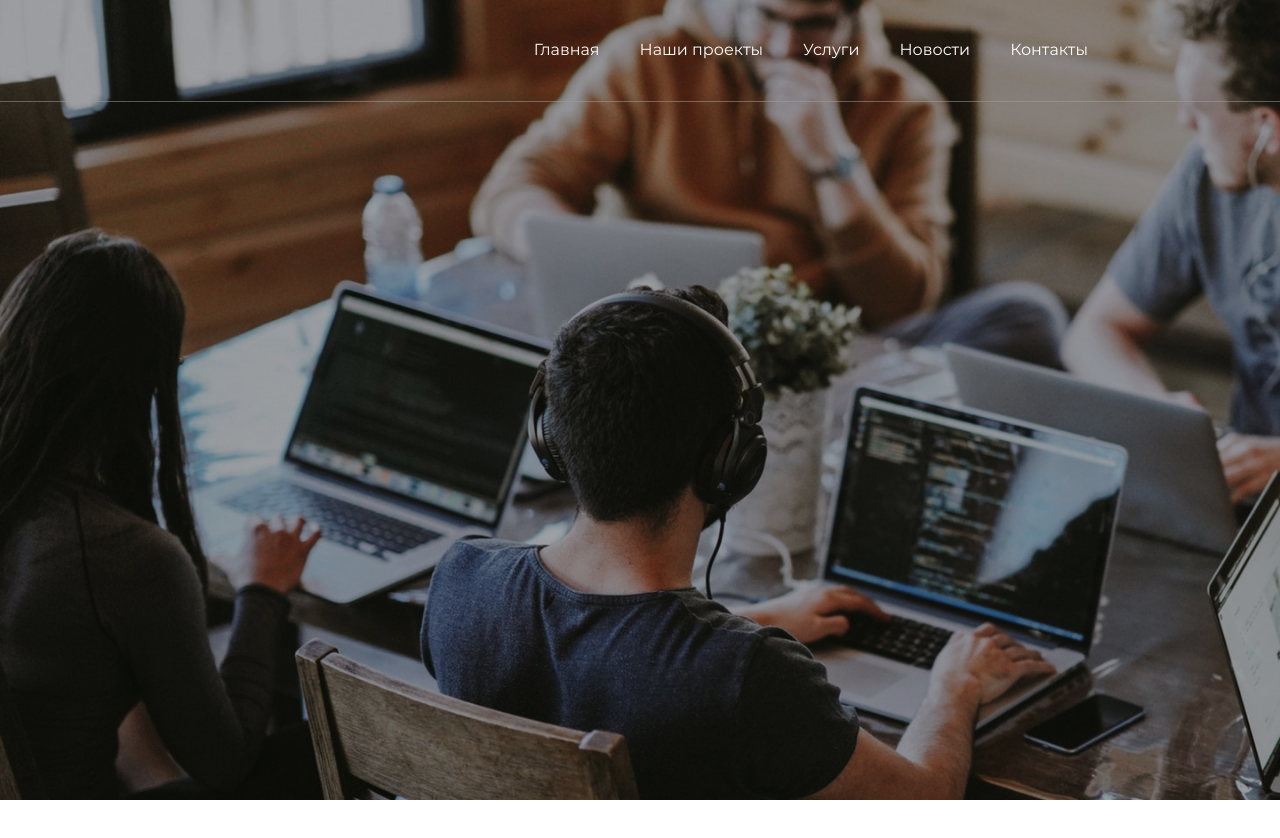
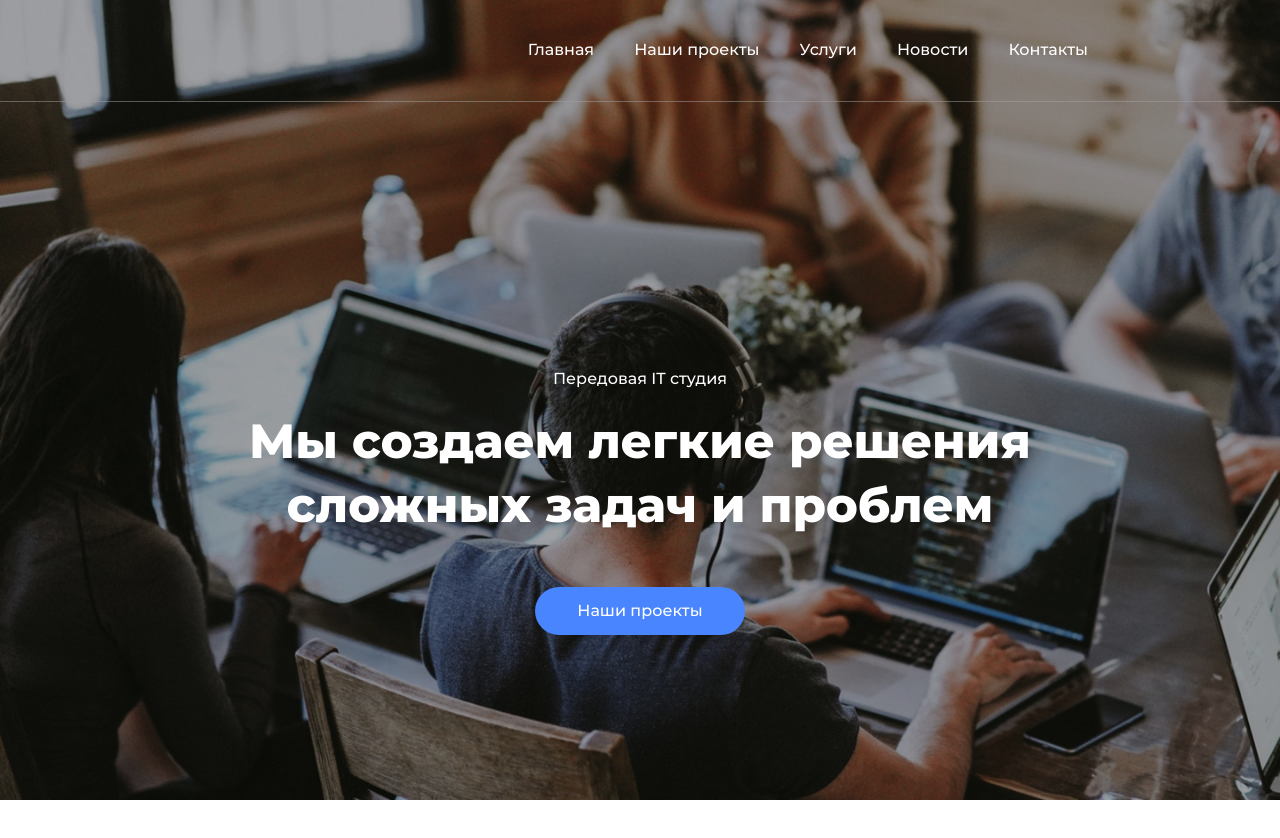
Before and after one commit to kulinichevgeny/sergio-first-project, a plain HTML site: page index.html in a window 1280 px wide. Before the commit the page ends 800 px from the top, so only its background shows below. Drawn offline with Linux system fonts and the light colour scheme.

Commit message:
Add intro block (height error)

```diff
--- a/css/style.css
+++ b/css/style.css
@@ -35,7 +35,7 @@
 body,
 h1 {
 	margin: 0;
-	font-family: "Montserrat Medium";
+	font-family: "Montserrat Regular";
 }
 
 ul {
@@ -44,6 +44,19 @@ ul {
 
 a {
 	text-decoration: none;
+}
+
+button {
+	padding: 0;
+	border: none;
+	font: inherit;
+	color: inherit;
+	background-color: transparent;
+	cursor: pointer;
+}
+button:active,
+button:focus {
+	outline: none;
 }
 
 .container {
@@ -83,7 +96,7 @@ nav {
 }
 
 .navbar-links a {
-	font-family: "Montserrat Regular";
+	font-family: "Montserrat Medium";
 	font-style: normal;
 	font-weight: 500;
 	font-size: 16px;
@@ -95,3 +108,59 @@ nav {
 .navbar-links:hover {
 	border-bottom: 1px solid #fff;
 }
+
+/* intro
+=============================================== */
+.home-content {
+	display: flex;
+	flex-direction: column;
+	justify-content: center;
+	align-items: center;
+
+	/* error: высота интро больше высоты экрана с height:100%; */
+	height: 100%;
+}
+
+.first-title {
+	font-family: "Montserrat Medium";
+	font-style: normal;
+	font-weight: 500;
+	font-size: 16px;
+	line-height: 20px;
+
+	margin: 0 0 20px 0;
+
+	color: #fff;
+}
+
+h1 {
+	font-family: "Montserrat ExtraBold";
+	font-style: normal;
+	font-weight: 800;
+	font-size: 48px;
+	line-height: 64px;
+	text-align: center;
+
+	margin: 0 0 50px 0;
+
+	color: #fff;
+}
+
+.button-block button {
+	padding: 14px 42px;
+	border-radius: 30px;
+
+	font-family: "Montserrat Medium";
+	font-style: normal;
+	font-weight: 500;
+	font-size: 16px;
+	line-height: 20px;
+
+	color: #fff;
+	background: #4985ff;
+	transition: 0.1s linear;
+}
+
+.button-block button:hover {
+	box-shadow: 0 0 15px rgb(241, 241, 241);
+}
--- a/index.html
+++ b/index.html
@@ -18,6 +18,14 @@
 				<li class="navbar-links"><a href="#">Контакты</a></li>
 			</ul>
 		</nav>
+		<div class="home-content">
+			<div class="first-title">Передовая IT студия</div>
+			<h1>Мы создаем легкие решения<br>
+				сложных задач и проблем</h1>
+			<div class="button-block">
+				<button>Наши проекты</button>
+			</div>
+		</div>
 	</header>
 </body>
 
```
